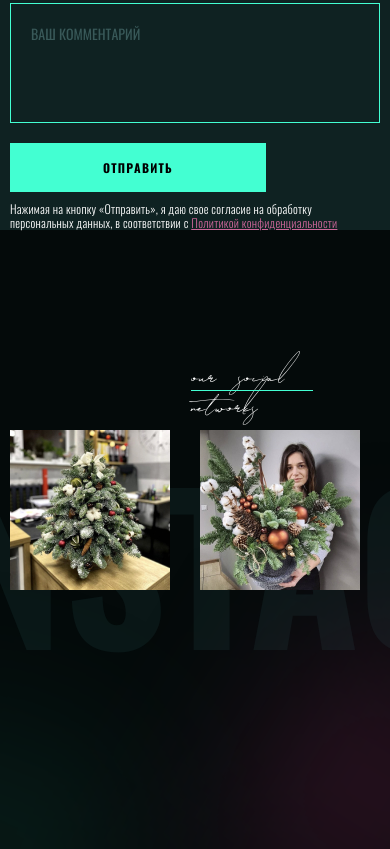
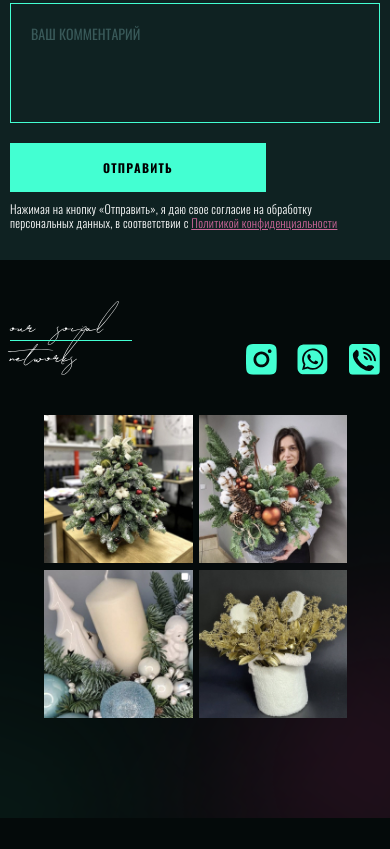
Before and after one commit to TiroZit/LoverFlower, a website: page src/home.pug in a window 390 px wide. Shown: the part 4728-5577 px from the top of the page. After the commit the page ends 5546 px from the top, so only its background shows below. Drawn offline with nearby package versions, Linux system fonts and the light colour scheme; files that its build step writes are made by us from their sources; files whose address does not match are found by name.

Commit message:
responsive contacts

```diff
--- a/src/_html/contacts.pug
+++ b/src/_html/contacts.pug
@@ -2,13 +2,13 @@ section.contacts
   .contacts__container
     .contacts__gallery(data-text='instagram')
       .contacts__gallery-item
-        img.lazy(src='img/instagram/1.jpg' alt='елка' width='160' height='160')
+        img._lazy(src='img/instagram/1.jpg' alt='елка')
       .contacts__gallery-item
-        img.lazy(src='img/instagram/2.jpg' alt='новогодний букет' width='160' height='160')
+        img._lazy(src='img/instagram/2.jpg' alt='новогодний букет')
       .contacts__gallery-item
-        img.lazy(data-src='img/instagram/3.jpg' alt='свечка' width='160' height='160')
+        img._lazy(data-src='img/instagram/3.jpg' alt='свечка')
       .contacts__gallery-item
-        img.lazy(data-src='img/instagram/4.jpg' alt='новогодний букет' width='160' height='160')
+        img._lazy(data-src='img/instagram/4.jpg' alt='новогодний букет')
     .contacts__title-signature.title-signature our social networks
     .contacts__socials.socials
       a.socials__item(href="https://www.instagram.com/" aria-label='instagram' target='_blank')
--- a/src/_scss/contacts.scss
+++ b/src/_scss/contacts.scss
@@ -1,25 +1,40 @@
 .contacts {
   position: relative;
+  @include media-breakpoint-up(pc){
     min-height: rem(619);
+  }
   // .contacts__container
   &__container {
     position: relative;
     display: flex;
     justify-content: space-between;
-    padding-top: rem(200);
+    @include media-breakpoint-down(tablet){
+      justify-content: center;
+    }
+    @include adaptiveValue("padding-top", 200, 150);
+    padding-bottom: rem(100);
   }
   // .contacts__gallery
   &__gallery {
     position: relative;
     display: grid;
-    gap: rem(30);
+    @include adaptiveValue("gap", 30, 5);
     grid-template-columns: repeat(4, 160px);
+    @include media-breakpoint-down(mobile){
+      grid-template-columns: repeat(3, 160px);
+    }
+    @include media-breakpoint-down(mobileSmall){
+      grid-template-columns: repeat(2, 147px);
+    }
+    @include media-breakpoint-up(mobile){
       &::after{
         content:attr(data-text);
         position: absolute;
         z-index: -2;
         top: -20px;
+        @include media-breakpoint-up(pc){
           left: -120px;
+        }
         text-transform: uppercase;
         transform: translateZ(-1px);
         font-size: rem(200);
@@ -27,14 +42,24 @@
         color: #0A1717;
       }
     }
+  }
   // .contacts__gallery-item
   &__gallery-item {
+    &>img{
+      @include adaptiveValue("width", 160, 147);
+    }
   }
   // .contacts__title-signature
   &__title-signature {
     position: absolute;
+    @include media-breakpoint-up(pc){
       right: 50px;
+    }
     top: 130px;
+    @include media-breakpoint-down(pc){
+      left: 10px;
+      top: 50px;
+    }
     text-transform: lowercase;
     @include adaptiveValue("max-width", 305, 134);
     &::before{
@@ -49,11 +74,18 @@
     }
   }
   &__socials{
+    @include media-breakpoint-up(tablet){
       align-self: flex-end;
-    gap: rem(30);
+    }
+    @include media-breakpoint-down(tablet){
+      position: absolute;
+      right: 10px;
+      @include adaptiveValue("top", 120, 80);
+    }
+    @include adaptiveValue("gap", 30, 20);
     &>.socials__item{
-      @include adaptiveValue("width", 40, 20);
-      @include adaptiveValue("height", 40, 20);
+      @include adaptiveValue("width", 40, 30);
+      @include adaptiveValue("height", 40, 30);
     }
   }
   &__elipse_turquoise_1{
--- a/src/_scss/feedback.scss
+++ b/src/_scss/feedback.scss
@@ -12,7 +12,7 @@
       content:'';
       display: block;
       position: absolute;
-      top: rem(70);
+      top: rem(100);
       @include adaptiveValue("width", 533, 133.25);
       @include adaptiveValue("height", 836, 209);
       // width: percent(533, 1920);
@@ -74,6 +74,7 @@
     display: flex;
     flex-direction: column;
     padding-top: rem(20);
+    padding-bottom: rem(30);
   }
   // .feedback__title
   &__title {
```
Also changed, not shown: docs/css/style.css, docs/css/style.min.css, docs/home.html. Lines whose indentation alone changed are shown as unchanged.
